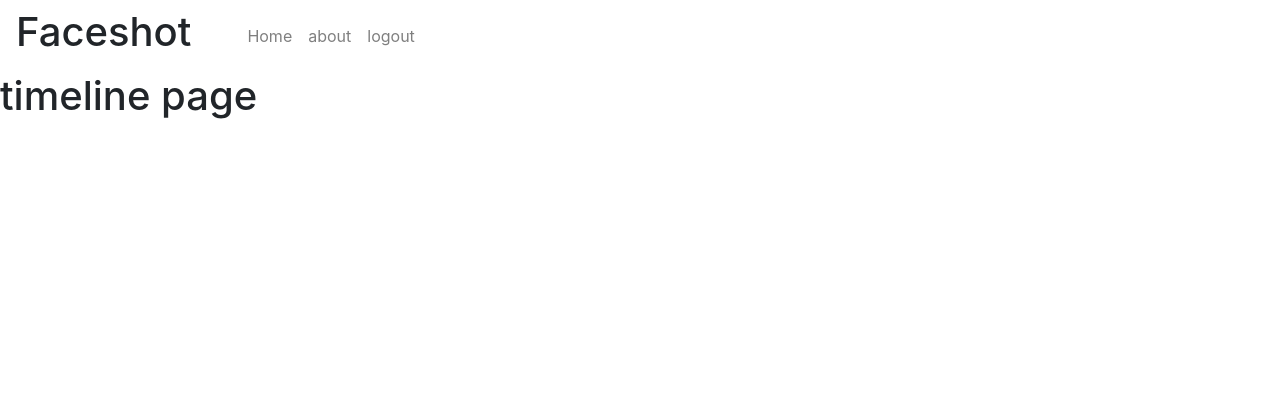
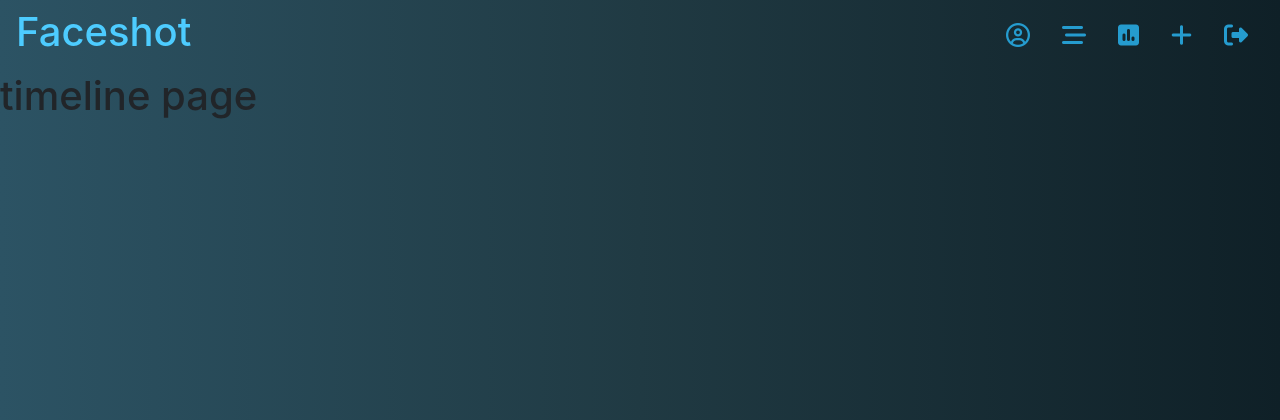
Before and after one commit to microStationCorp/faceshot, a Django app: page /timeline/ in a window 1280 px wide. Shown: the top 420 px of the page. Run offline with Django 3.2, Linux system fonts and the light colour scheme; a user stored in the database is signed in; some libraries are stand-ins or nearby versions.

Commit message:
user page base design added

```diff
--- a/home/templates/home/home.html
+++ b/home/templates/home/home.html
@@ -92,6 +92,8 @@
         </div>
     </nav>
 
+
+    {% block homepage %}
     <div class="container text-center">
         {% if messages %}
         {% for message in messages %}
@@ -101,8 +103,6 @@
         {% endfor %}
         {% endif %}
     </div>
-
-    {% block homepage %}
     <div class="container text-center mt-5">
         <a href="../login" class="btn btn-info mt-5 mr-2" type="button" style="min-width: 120px;">Log in</a>
         <a href="../register" class="btn btn-info mt-5" type="button" style="min-width: 120px;">Register</a>
--- a/registerpage/views.py
+++ b/registerpage/views.py
@@ -19,6 +19,10 @@ def registerpage(response):
             email = form.cleaned_data['email']
             if pass1 != pass2:
                 messages.warning(response, 'password doesnot match')
+                return redirect('../register')
+            elif len(pass1) < 8:
+                messages.warning(
+                    response, 'password must contain atleast 8 letters')
                 return redirect('../register')
             elif User.objects.filter(email=email).exists():
                 messages.warning(response, 'Email-Id already exists')
--- a/templates/base.html
+++ b/templates/base.html
@@ -9,6 +9,40 @@
     <title>base</title>
     <link rel="stylesheet" href="https://maxcdn.bootstrapcdn.com/bootstrap/4.0.0/css/bootstrap.min.css"
         integrity="sha384-Gn5384xqQ1aoWXA+058RXPxPg6fy4IWvTNh0E263XmFcJlSAwiGgFAW/dAiS6JXm" crossorigin="anonymous">
+    <script src="https://kit.fontawesome.com/55decd08f0.js" crossorigin="anonymous"></script>
+    <style>
+        body {
+            background: #0F2027;
+            /* fallback for old browsers */
+            background: -webkit-linear-gradient(to right, #2C5364, #203A43, #0F2027);
+            /* Chrome 10-25, Safari 5.1-6 */
+            background: linear-gradient(to right, #2C5364, #203A43, #0F2027);
+            /* W3C, IE 10+/ Edge, Firefox 16+, Chrome 26+, Opera 12+, Safari 7+ */
+        }
+
+        li a {
+            font-size: 1.5rem;
+            transition-duration: .3s;
+        }
+
+        li a i {
+            color: rgb(37, 156, 207);
+        }
+
+        li a:hover {
+            transform: scale(1.2);
+        }
+
+        nav h1 {
+            color: #4DCCFF;
+            transition-duration: .4s;
+        }
+
+        nav h1:hover {
+            cursor: pointer;
+            color: rgb(255, 255, 255);
+        }
+    </style>
 </head>
 
 <body>
@@ -19,21 +53,37 @@
             aria-controls="navbarNav" aria-expanded="false" aria-label="Toggle navigation">
             <span class="navbar-toggler-icon"></span>
         </button>
-        <div class="collapse navbar-collapse" id="navbarNav">
-            <ul class="navbar-nav ml-5">
-                <li class="nav-item">
-                    <a class="nav-link" href="../">
-                        <span>Home</span>
+
+        <div class="collapse navbar-collapse justify-content-end" id="navbarNav">
+            <ul class="navbar-nav">
+                <li class="nav-item px-2">
+                    <a class="nav-link" href="#" data-toggle="tooltip" data-placement="bottom"
+                        title="Profile">
+                        <i class="far fa-user-circle"></i>
                     </a>
                 </li>
-                <li class="nav-item">
-                    <a class="nav-link" href="#">
-                        <span>about</span>
+                <li class="nav-item px-2">
+                    <a class="nav-link" href="#" data-toggle="tooltip" data-placement="bottom"
+                    title="Timeline">
+                        <i class="fas fa-stream"></i>
                     </a>
                 </li>
-                <li class="nav-item">
-                    <a class="nav-link" href="#" onclick="logout()">
-                        <span>logout</span>
+                <li class="nav-item px-2">
+                    <a class="nav-link" href="#" data-toggle="tooltip" data-placement="bottom"
+                    title="Poll">
+                        <i class="fas fa-poll"></i>
+                    </a>
+                </li>
+                <li class="nav-item px-2">
+                    <a class="nav-link" href="#" data-toggle="tooltip" data-placement="bottom"
+                    title="Add">
+                        <i class="fas fa-plus"></i>
+                    </a>
+                </li>
+                <li class="nav-item px-2">
+                    <a class="nav-link" href="#" onclick="logout()" data-toggle="tooltip" data-placement="left"
+                    title="Logout">
+                        <i class="fas fa-sign-out-alt"></i>
                     </a>
                 </li>
             </ul>
```
Also changed, not shown: db.sqlite3.
